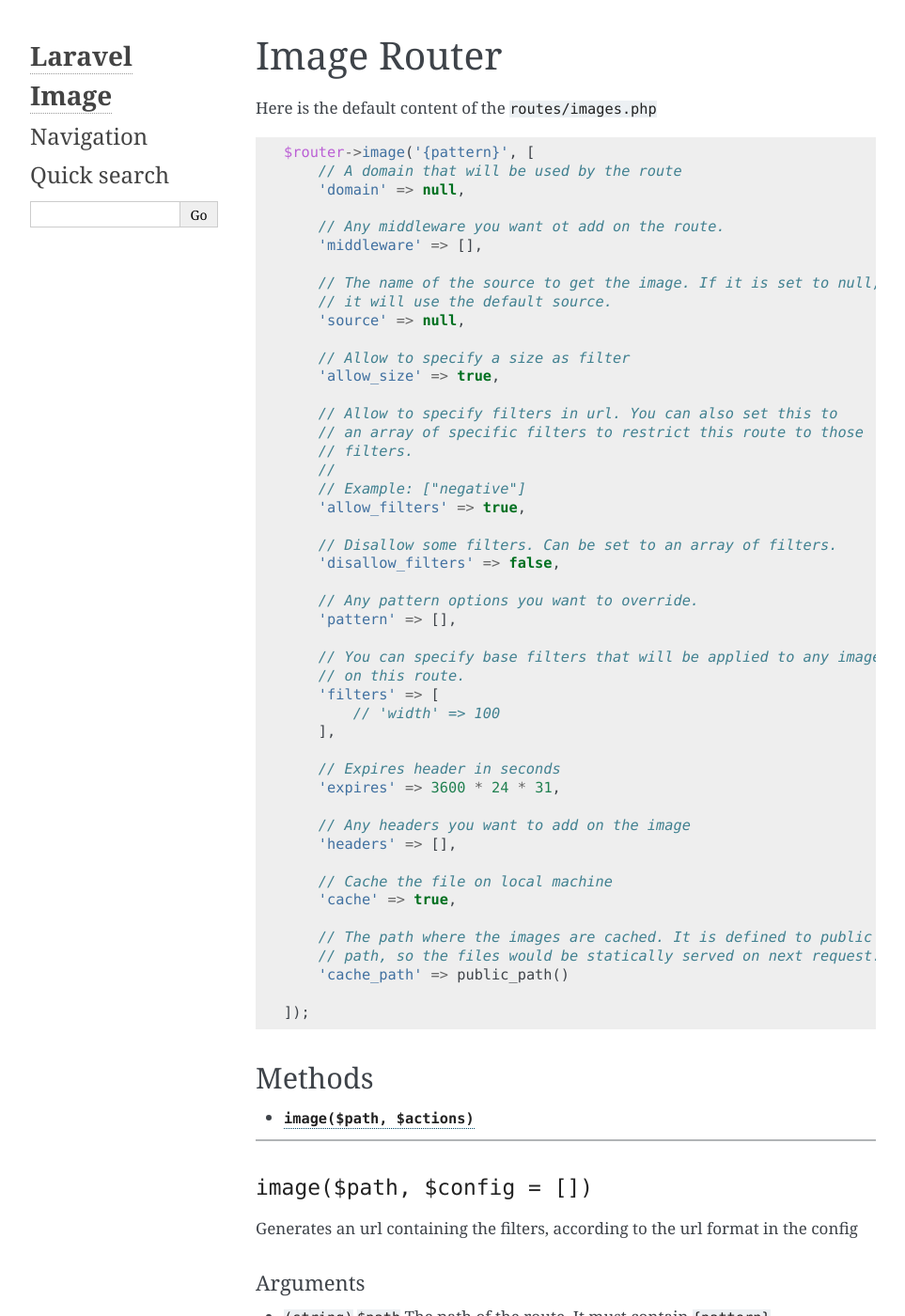
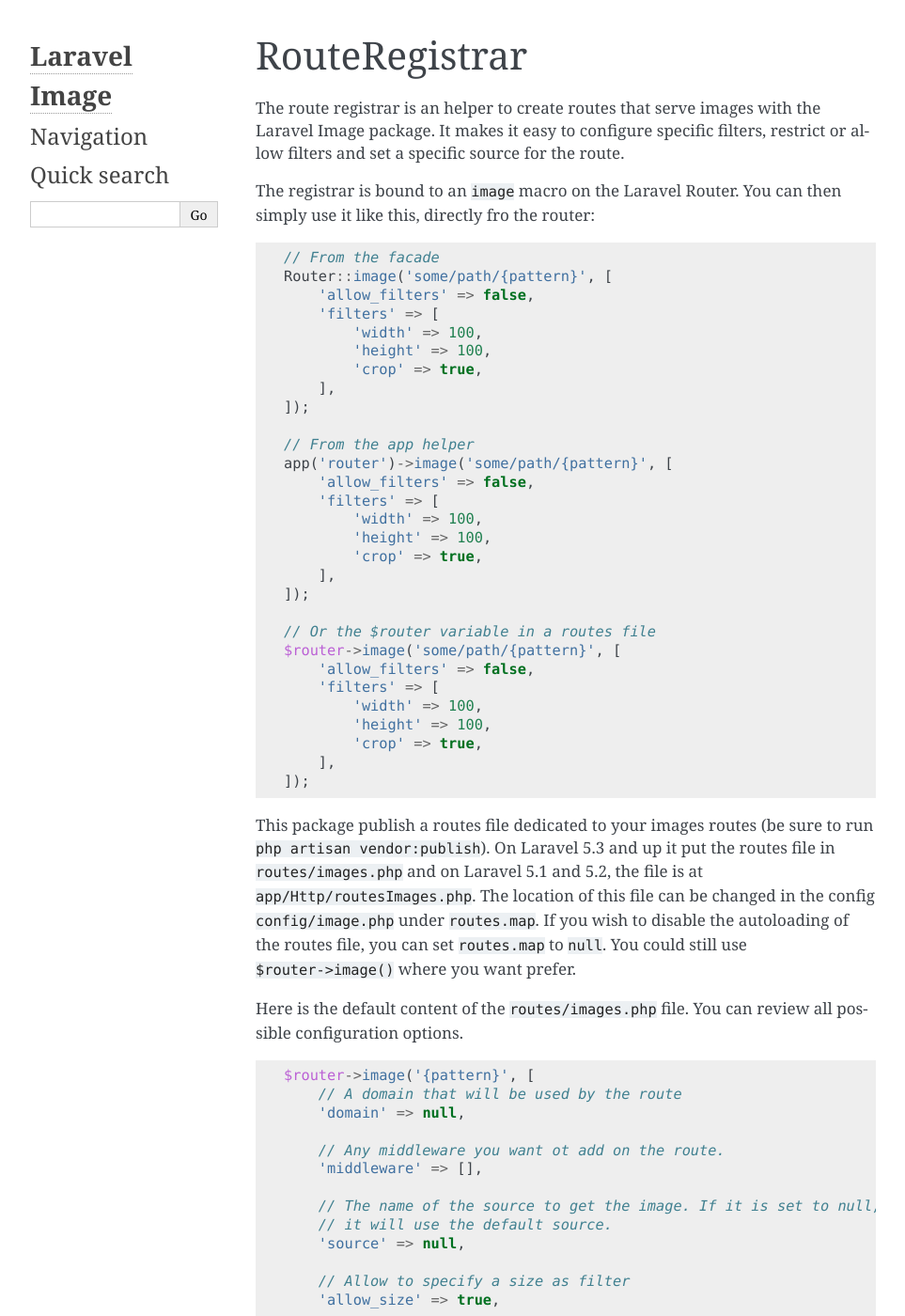
Before and after one commit to folkloreinc/laravel-image-legacy, a Sphinx documentation site: the page built from docs/services/route-registrar.md, in a window 1280 px wide and 1400 px high. Shown: the whole window at 94% size, without its empty margins (148-1111 px from the left). Built offline with Sphinx 7.4.7, drawn with Linux system fonts in a browser that asks for light colours.

Commit message:
Moved services docs into folder

````diff
--- a/docs/router.md
+++ b/docs/services/route-registrar.md
@@ -1,7 +1,43 @@
-Image Router
+RouteRegistrar
 ================================================
+The route registrar is an helper to create routes that serve images with the Laravel Image package. It makes it easy to configure specific filters, restrict or allow filters and set a specific source for the route.
 
-Here is the default content of the `routes/images.php`
+The registrar is bound to an `image` macro on the Laravel Router. You can then simply use it like this, directly fro the router:
+```php
+// From the facade
+Router::image('some/path/{pattern}', [
+    'allow_filters' => false,
+    'filters' => [
+        'width' => 100,
+        'height' => 100,
+        'crop' => true,
+    ],
+]);
+
+// From the app helper
+app('router')->image('some/path/{pattern}', [
+    'allow_filters' => false,
+    'filters' => [
+        'width' => 100,
+        'height' => 100,
+        'crop' => true,
+    ],
+]);
+
+// Or the $router variable in a routes file
+$router->image('some/path/{pattern}', [
+    'allow_filters' => false,
+    'filters' => [
+        'width' => 100,
+        'height' => 100,
+        'crop' => true,
+    ],
+]);
+```
+
+This package publish a routes file dedicated to your images routes (be sure to run `php artisan vendor:publish`). On Laravel 5.3 and up it put the routes file in `routes/images.php` and on Laravel 5.1 and 5.2, the file is at `app/Http/routesImages.php`. The location of this file can be changed in the config `config/image.php` under `routes.map`. If you wish to disable the autoloading of the routes file, you can set `routes.map` to `null`. You could still use `$router->image()` where you want prefer.
+
+Here is the default content of the `routes/images.php` file. You can review all possible configuration options.
 ```php
 $router->image('{pattern}', [
     // A domain that will be used by the route
````
Also changed, not shown: Readme.md (+1 -5 lines), SUMMARY.md (+8 -5 lines), docs/index.rst (+5 -4 lines), docs/installation.md (+1 -5 lines), docs/routing.md (added, +2 -0 lines), docs/services/image.md (renamed from docs/image.md, +4 -4 lines), docs/configuration.md (renamed from docs/config.md), docs/services/image-manipulator.md (renamed from docs/manipulator.md), docs/services/url-generator.md (renamed from docs/url.md).
